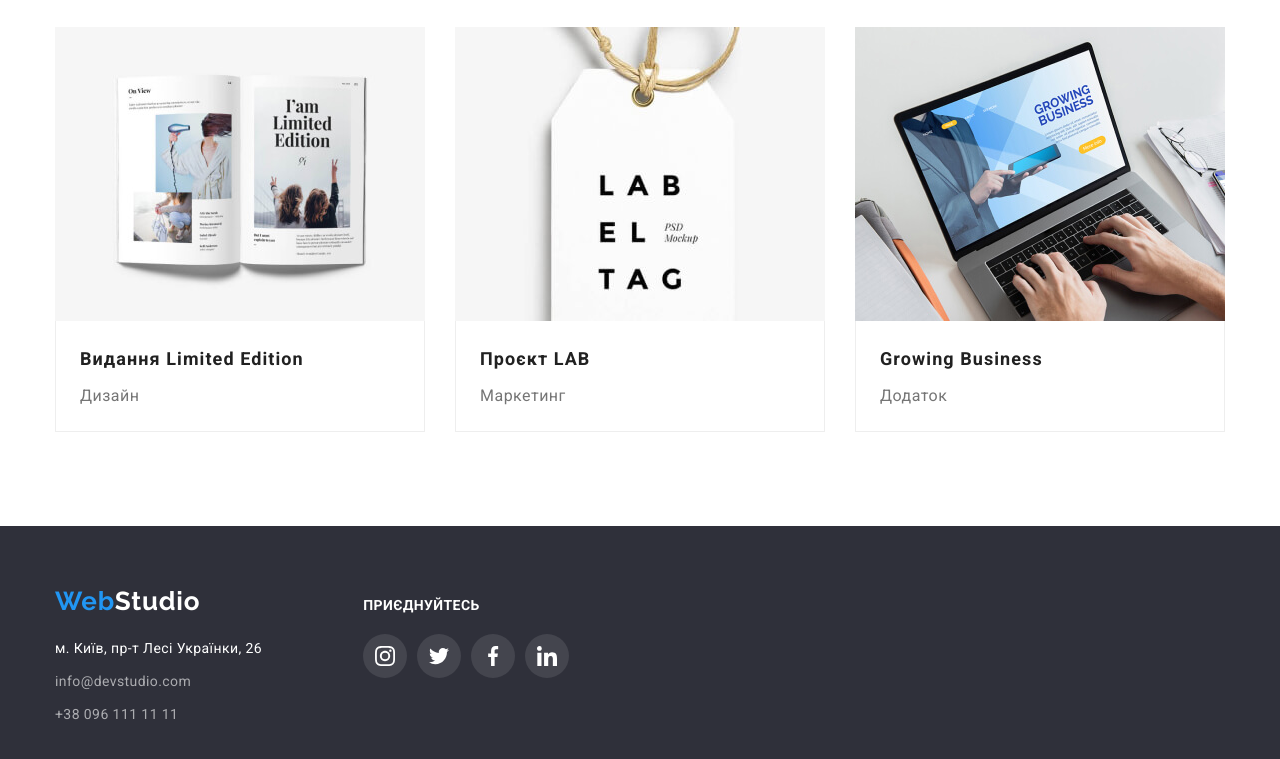
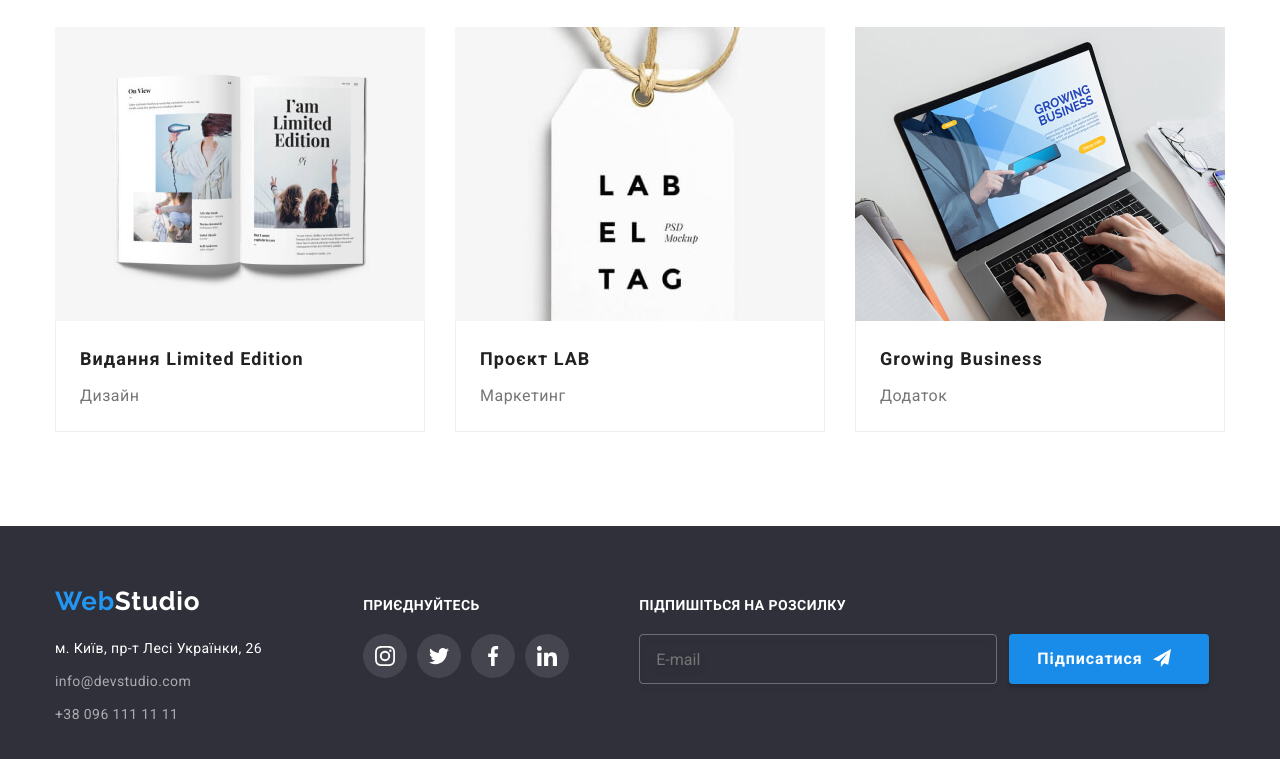
Before and after one commit to RamzesRS/goit-markup-hw-06, a plain HTML site: page portfolio.html in a window 1280 px wide. Shown: the part 1106-1865 px from the top of the page. Drawn offline with nearby package versions, Linux system fonts and the light colour scheme.

Commit message:
end end HM 6

```diff
--- a/portfolio.html
+++ b/portfolio.html
@@ -338,6 +338,32 @@
               </li>
             </ul>
           </div>
+          <div class="footer-subscription">
+            <p class="footer-heading">Підпишіться на розсилку</p>
+            <ul class="subscription-items">
+              <li>
+                <form class="subscription-form">
+                  <label class="subscription-label"></label>
+                  <span class="subscription-wrapper">
+                    <input
+                      type="name"
+                      name="subscription"
+                      class="subscription-input"
+                      placeholder="E-mail"
+                    />
+                  </span>
+                </form>
+              </li>
+              <li>
+                <button type="submit" class="form-button form-submit">
+                  Підписатися
+                  <svg class="subscription-icon" width="18" height="18">
+                    <use href="./images/icons.svg#icon-icon-send"></use>
+                  </svg>
+                </button>
+              </li>
+            </ul>
+          </div>
         </div>
       </div>
     </footer>
```
